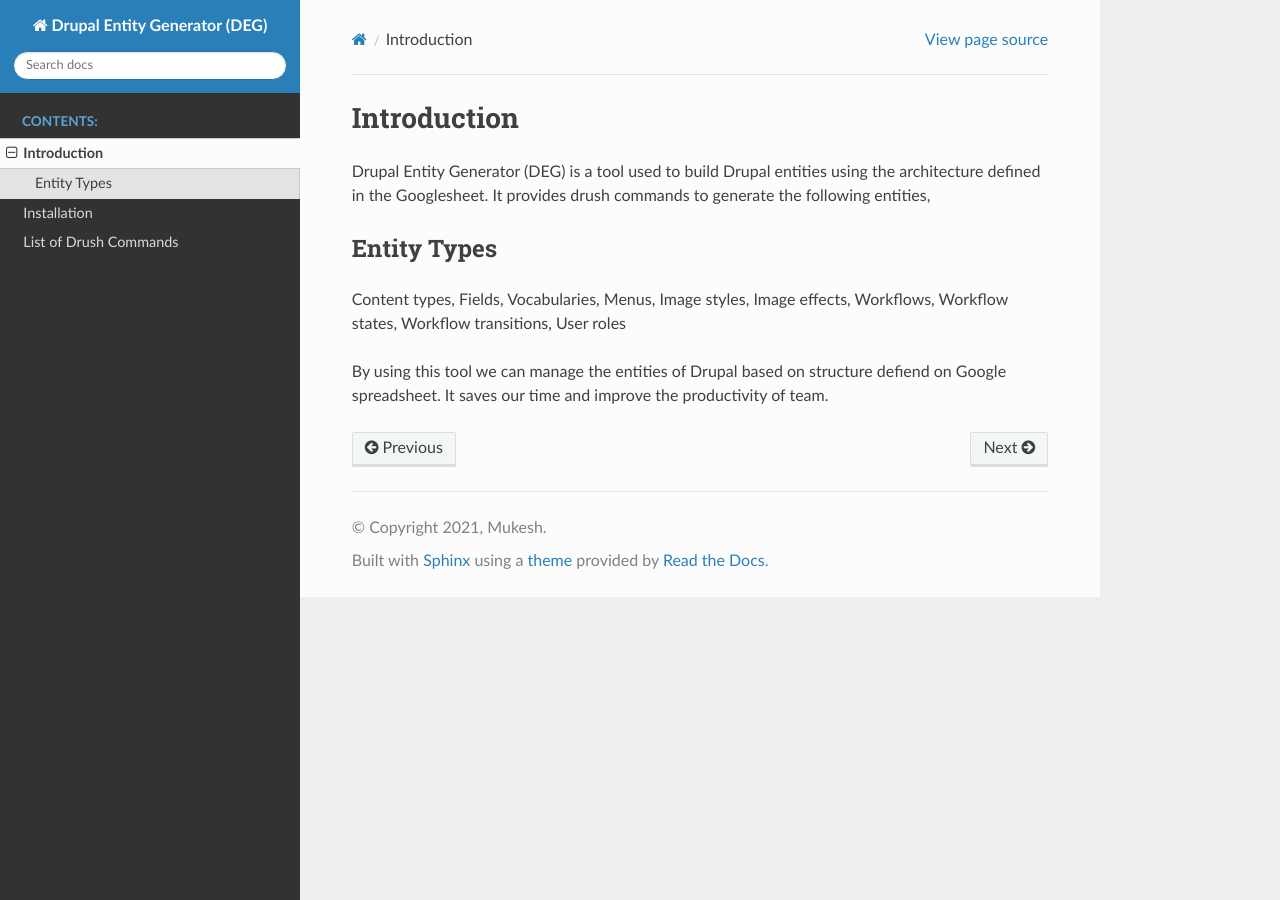
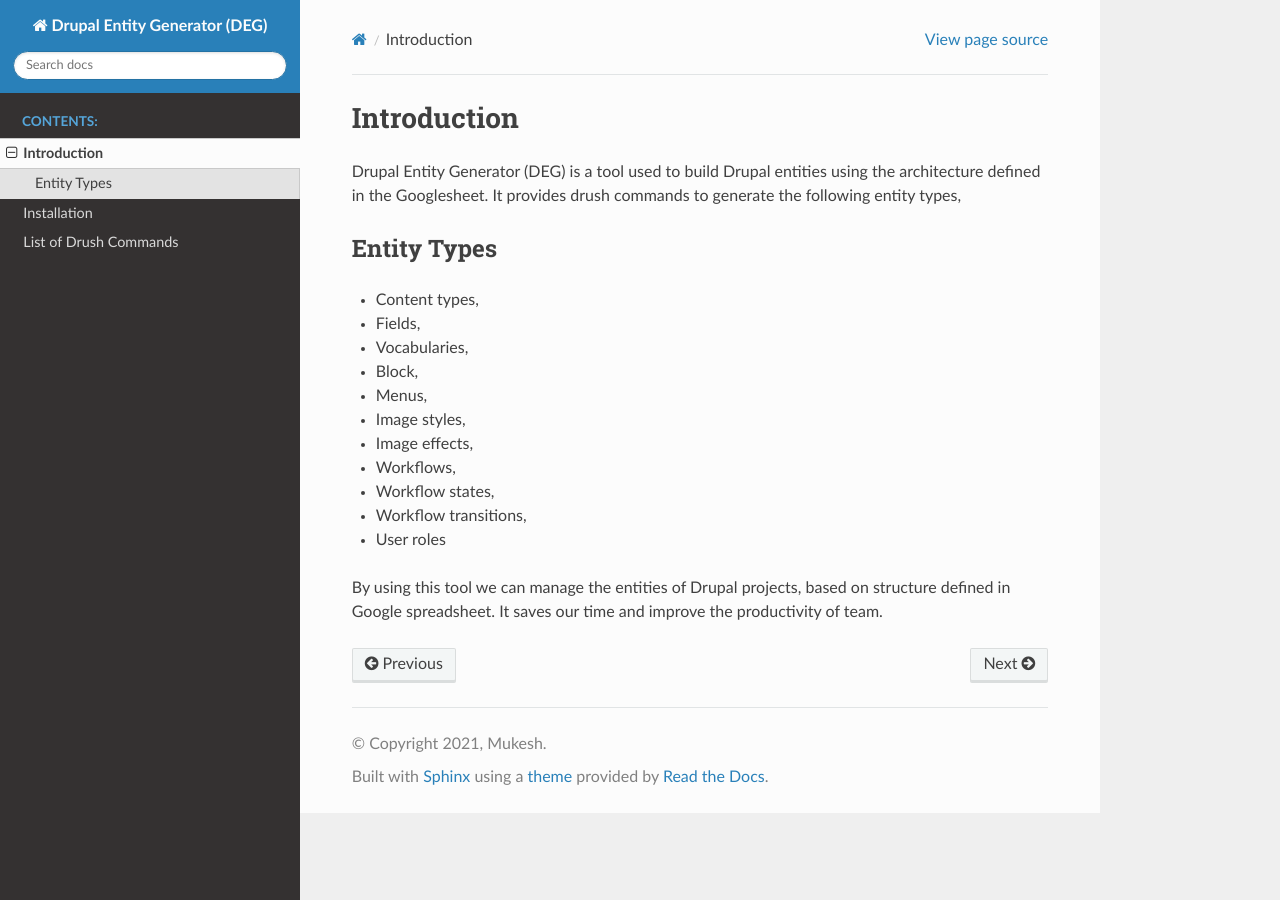
Before and after one commit to acquia-pso/dst-entity-generate, a Sphinx documentation site: the page built from docs/source/introduction.rst, in a window 1280 px wide. Built offline with Sphinx 7.4.7 and the Read the Docs theme 2.0.0, drawn with Linux system fonts in a browser that asks for light colours.

```diff
--- a/docs/source/drush-commands.rst
+++ b/docs/source/drush-commands.rst
@@ -40,11 +40,10 @@ Generate user roles
 -----------------------
 dst:generate:user-roles (dst:ur)
 
-Generate Vocabularies
+Generate vocabularies
 -----------------------
 dst:generate:vocabs (dst:v)
 
------------------------
 Generate workflows
 -----------------------
 dst:generate:workflow (dst:w)
--- a/docs/source/installation.rst
+++ b/docs/source/installation.rst
@@ -30,7 +30,7 @@ Configure DEG on Drupal
 * And follow the steps for configuration fo Google spreadsheet in DEG tool.
 * Finally, It will redirect to General Settings (/admin/config/dst_entity_generate/settings) where we can enable the entity types.
 
-Note: In every sheets of spreadsheet there are two important columns,
+**Note: There are two important columns in sheets**,
 
-X: For providing status of the row by default keep it to x to implement the row.
-Settings/notes: To add settings related to that row.
+* **X**: For providing status of the row by default keep it to x to implement the row.
+* **Settings/notes**: To add settings related to that row.
--- a/docs/source/introduction.rst
+++ b/docs/source/introduction.rst
@@ -3,20 +3,21 @@
 Introduction
 ===============================
 Drupal Entity Generator (DEG) is a tool used to build Drupal entities using the architecture defined in the Googlesheet.
-It provides drush commands to generate the following entities,
+It provides drush commands to generate the following entity types,
 
 Entity Types
 ------------
-Content types,
-Fields,
-Vocabularies,
-Menus,
-Image styles,
-Image effects,
-Workflows,
-Workflow states,
-Workflow transitions,
-User roles
+* Content types,
+* Fields,
+* Vocabularies,
+* Block,
+* Menus,
+* Image styles,
+* Image effects,
+* Workflows,
+* Workflow states,
+* Workflow transitions,
+* User roles
 
-By using this tool we can manage the entities of Drupal based on structure defiend on Google spreadsheet.
+By using this tool we can manage the entities of Drupal projects, based on structure defined in Google spreadsheet.
 It saves our time and improve the productivity of team.
```
Also changed, not shown: README.md (+11 -0 lines), 12 other files.
